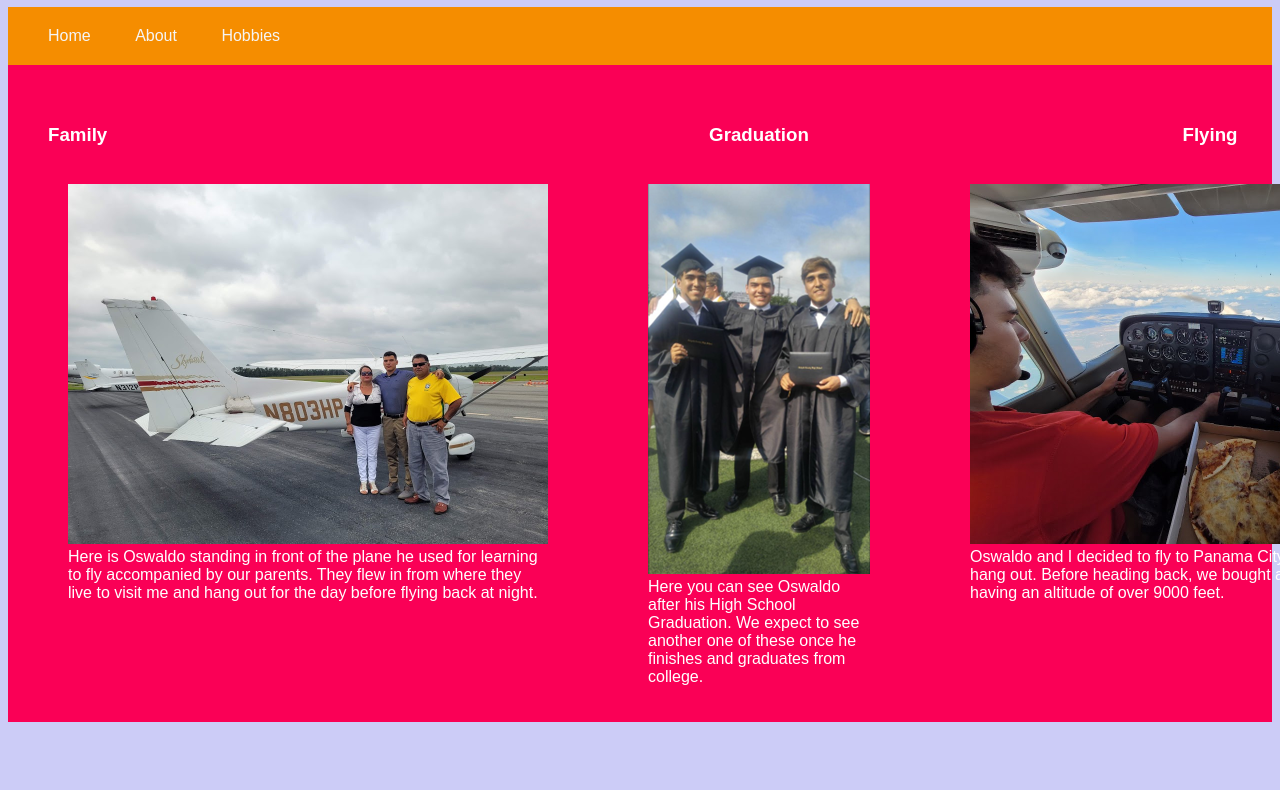
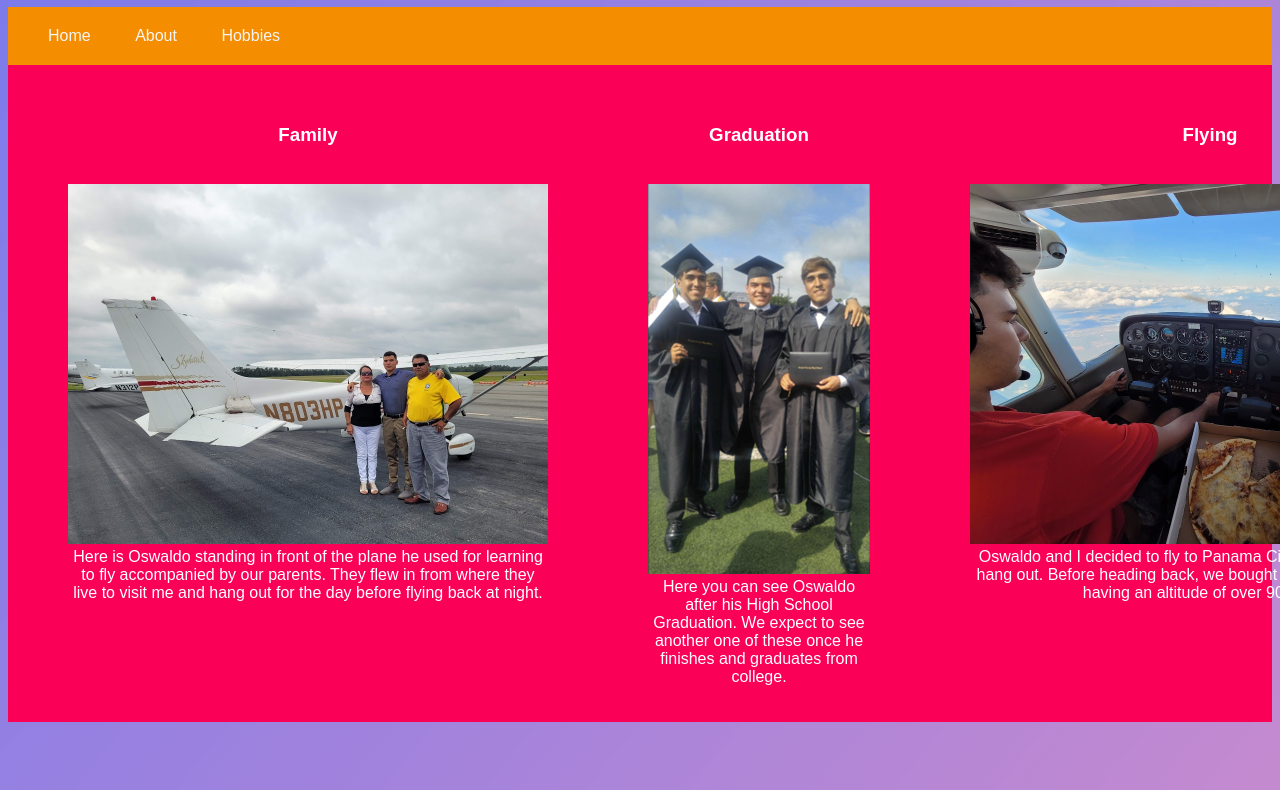
Before and after one commit to Matarisvan/bioSite, a plain HTML site: page index.html in a window 1280 px wide. Shown: the part 73-863 px from the top of the page. Drawn offline with Linux system fonts and the light colour scheme.

Commit message:
added gradient background

```diff
--- a/bioSite.css
+++ b/bioSite.css
@@ -1,6 +1,7 @@
 html {
     font-size: 16px;
     background-color: rgba(0, 1, 219, .2);
+    background-image: linear-gradient(to bottom right, rgba(0, 1, 219, .4), rgba(250, 0, 86, .3));
 }
 body {
     font-family: Arial, Helvetica, sans-serif;
@@ -14,9 +15,6 @@ h2 {
 h3 {
     padding: 20px;
     text-align: center;
-}
-.header {
-
 }
 #navbar {
     overflow: hidden;
@@ -35,18 +33,6 @@ h3 {
     color: black;
     text-decoration: underline;
 }
-.title {
-
-}
-#container {
-
-}
-figure {
-
-}
-figcaption {
-
-}
 .casa {
     display: grid;
     grid-template-columns: auto auto auto;
@@ -54,18 +40,7 @@ figcaption {
     padding: 20px;
     background-color: rgba(250, 0, 86, 1);
     color: white;
-}
-.uno {
-    grid-area: 1, 1, 2, 2;
-}
-.uno > h3 {
-    float: left;
-}
-.dos {
-    grid-area: 1, 2, 2, 3;
-}
-.tres {
-    grid-area: 1, 3, 2, 4;
+    text-align: center;
 }
 .gustos {
     display: grid;
@@ -74,6 +49,9 @@ figcaption {
     padding: 20px;
     background-color: rgba(0, 1, 219, 1);
     color: rgba(255, 255, 255, 1);
+}
+.gustos h3 {
+    text-align: left;
 }
 .hobbyOne {
     display: grid;
@@ -86,7 +64,6 @@ figcaption {
 }
 .hobbyOne > h3 {
     grid-area: title;
-    text-align: center;
 }
 .hobbyOne > p {
     grid-area: desc;
@@ -103,7 +80,6 @@ figcaption {
 }
 .hobbyTwo > h3 {
     grid-area: title;
-    text-align: center;
 }
 .hobbyTwo > p {
     grid-area: desc;
@@ -120,7 +96,6 @@ figcaption {
 }
 .hobbyThree > h3 {
     grid-area: title;
-    text-align: center;
 }
 .hobbyThree > p {
     grid-area: desc;
```
